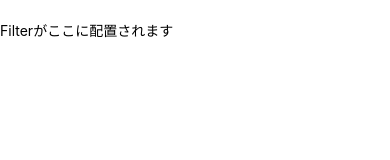
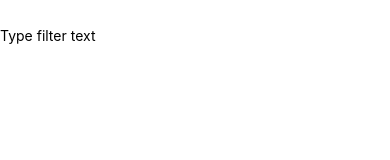
Before and after one commit to daiju81/smartphone_app, a React Native app: screen / in a window 390 px wide. Shown: the top 160 px of the page. Built offline with nearby package versions, Linux system fonts and the light colour scheme.

Commit message:
filter fix

```diff
--- a/App.js
+++ b/App.js
@@ -73,16 +73,26 @@ export default class App extends React.Component {
     this.storeLocalStorageTodoJson(todo);
   };
 
-  // HACK: コンポーネント分割するべき
+  // HACK: コンポーネント分割するべき?
   render() {
+    const filterText = this.state.filterText;
+    let todo = this.state.todo;
+    if (filterText !== '') {
+      todo = todo.filter((t) => t.title.includes(filterText));
+    }
     return (
       <KeyboardAvoidingView style={styles.container} behavior="padding">
         <View style={styles.filter}>
-          <Text>Filterがここに配置されます</Text>
+          <TextInput
+            onChangeText={(text) => this.setState({filterText: text})}
+            value={this.state.filterText}
+            style={styles.inputText}
+            placeholder="Type filter text"
+          />
         </View>
         <ScrollView style={styles.todolist}>
           <FlatList
-            data={this.state.todo}
+            data={todo}
             renderItem={({item}) => <Text>{item.title}</Text>}
             keyExtractor={(item, index) => 'todo_' + item.index}
           />
```
